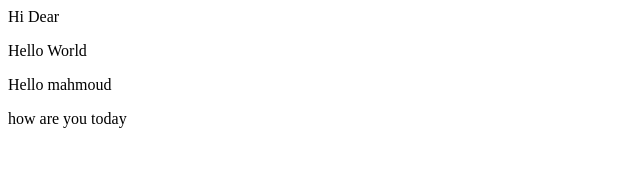
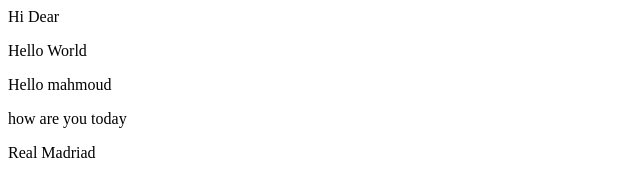
Before and after one commit to mahmoudahmed3000/Test, a plain HTML site: page index.html in a window 1280 px wide. Shown: the whole page, without its empty margins (0-640 px from the left). Drawn offline with Linux system fonts and the light colour scheme.

Commit message:
desktop change

```diff
--- a/index.html
+++ b/index.html
@@ -10,5 +10,6 @@
 	<p>Hello World </p>
 	<p>Hello mahmoud</p>
 	<p>how are you today </p>
+    <p>Real Madriad</p>
 </body>
 </html>
```
